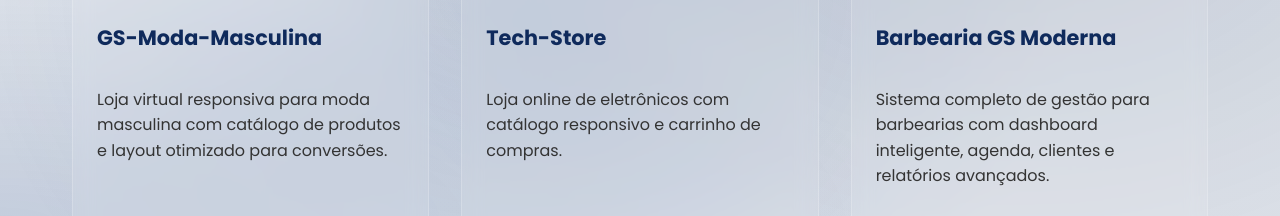
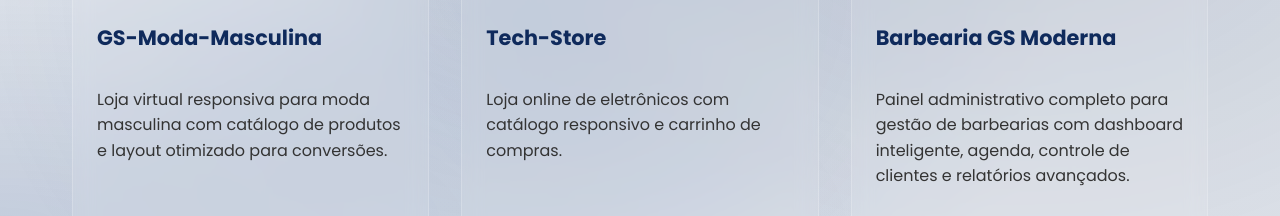
Before and after one commit to GabrielSantolaja/Perfil-Profissional, a plain HTML site: page projetos.html in a window 1280 px wide. Shown: the part 1774-1990 px from the top of the page. Drawn offline with Linux system fonts and the light colour scheme.

Commit message:
docs: atualizar descrição do card Barbearia GS para enfatizar painel administrativo

```diff
--- a/projetos.html
+++ b/projetos.html
@@ -309,7 +309,7 @@
         </div>
         <div class="card-content">
           <h3>Barbearia GS Moderna</h3>
-          <p>Sistema completo de gestão para barbearias com dashboard inteligente, agenda, clientes e relatórios avançados.</p>
+          <p>Painel administrativo completo para gestão de barbearias com dashboard inteligente, agenda, controle de clientes e relatórios avançados.</p>
           <div class="tech-stack">
             <span class="tech-badge"><i class="fab fa-html5"></i> HTML</span>
             <span class="tech-badge"><i class="fab fa-css3-alt"></i> CSS</span>
--- a/script.js
+++ b/script.js
@@ -144,7 +144,7 @@ const projectsData = {
   },
   barbearia: {
     title: "Barbearia GS Moderna",
-    description: "Sistema completo de gestão para barbearias com design moderno e funcionalidades avançadas. Inclui dashboard inteligente com métricas em tempo real, gestão de agenda, clientes e relatórios detalhados.",
+    description: "Painel administrativo completo para gestão de barbearias com design moderno e funcionalidades avançadas. Sistema profissional que inclui dashboard inteligente com métricas em tempo real, gestão de agenda, controle de clientes e relatórios detalhados para tomada de decisões estratégicas.",
     image: "https://images.unsplash.com/photo-1503951914875-452162b0f3f1?ixlib=rb-4.0.3&auto=format&fit=crop&w=800&q=80",
     features: [
       "Dashboard com KPIs e gráficos em tempo real",
```
